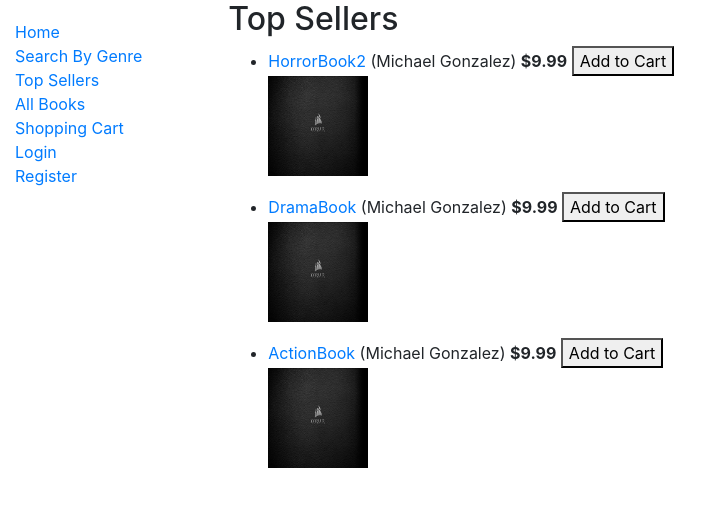
After one commit to mgonz893/bookdjango, a Django app: page /search/topsellers/ in a window 1280 px wide. The commit adds this page. Shown: the top 507 px of the page, without its empty margins (0-722 px from the left). Run offline with Django 3.2, Linux system fonts and the light colour scheme; data comes from the database, SQL or seed files in the repository; both versions use the stored data as it was after the commit; some libraries are stand-ins or nearby versions.

Commit message:
top sellers page added

```diff
--- a/bookapp/catalog/templates/base_generic.html
+++ b/bookapp/catalog/templates/base_generic.html
@@ -16,7 +16,8 @@
       {% block sidebar %}
         <ul class="sidebar-nav">
           <li><a href="{% url 'index' %}">Home</a></li>
-          <li><a href="{% url 'search' %}">Search</a></li>
+          <li><a href="{% url 'search' %}">Search By Genre</a></li>
+          <li><a href="{% url 'topsellers' %}">Top Sellers</a></li>
           <li><a href="{% url 'books' %}">All Books</a></li>
           <li><a href="{% url 'shoppingcart' %}">Shopping Cart</a></li>
              {% if user.is_authenticated %}
--- /dev/null
+++ b/bookapp/catalog/templates/top_sellers.html
@@ -0,0 +1,18 @@
+{% extends "base_generic.html" %}
+
+{% block content %}
+  <h2>Top Sellers</h2>
+  {% if book_list %}
+  <ul>
+    {% for book in book_list %}
+      <li>
+        <a href="{{ book.get_absolute_url }}">{{ book.title }}</a> ({{book.author}}) <strong>${{book.price}}</strong> <button type="button">Add to Cart</button>
+        <p><img src={{book.model_pic.url}} style="width: 100px; height: 100px" /></p>
+      </li>
+    {% endfor %}
+  </ul>
+  {% else %}
+    <p><strong>There are no books with that genre in this catalog.</strong></p>
+  {% endif %}
+
+{% endblock %}
--- a/bookapp/catalog/urls.py
+++ b/bookapp/catalog/urls.py
@@ -7,6 +7,7 @@ urlpatterns = [
 
     path('', views.index, name='index'),
     path('author/', views.author.as_view(), name='author'),
+    path('topsellers/', views.topsellers, name='topsellers'),
     path('search/', views.search, name='search'),
     path('search/searchresults/',
          views.SearchResultsView.as_view(), name='search_results'),
--- a/bookapp/catalog/views.py
+++ b/bookapp/catalog/views.py
@@ -14,6 +14,7 @@ from .models import Book
 from django.contrib.auth.forms import UserCreationForm, UserChangeForm
 from catalog.forms import RegistrationForm, EditProfileForm
 from django.contrib.auth.models import User
+import random
 
 
 # Create your views here.
@@ -54,6 +55,17 @@ def search(request):
     return render(request, 'search.html')
 
 
+def topsellers(request):
+    num_books = Book.objects.all()
+    list_books = random.sample(list(num_books), 3)
+
+    context = {
+        'book_list': list_books,
+    }
+
+    return render(request, 'top_sellers.html', context)
+
+
 class SearchResultsView(generic.ListView):
     model = Book
     paginate_by = 10
@@ -65,10 +77,11 @@ class SearchResultsView(generic.ListView):
         )
         return object_list
 
+
 class ShoppingCart(generic.ListView):
     model = Book
-    #paginate_by = 10
-    #ordering = ['title', 'author', 'price']
+    # paginate_by = 10
+    # ordering = ['title', 'author', 'price']
 
 
 class BookListView(generic.ListView):
```
Also changed, not shown: bookapp/db.sqlite3.
